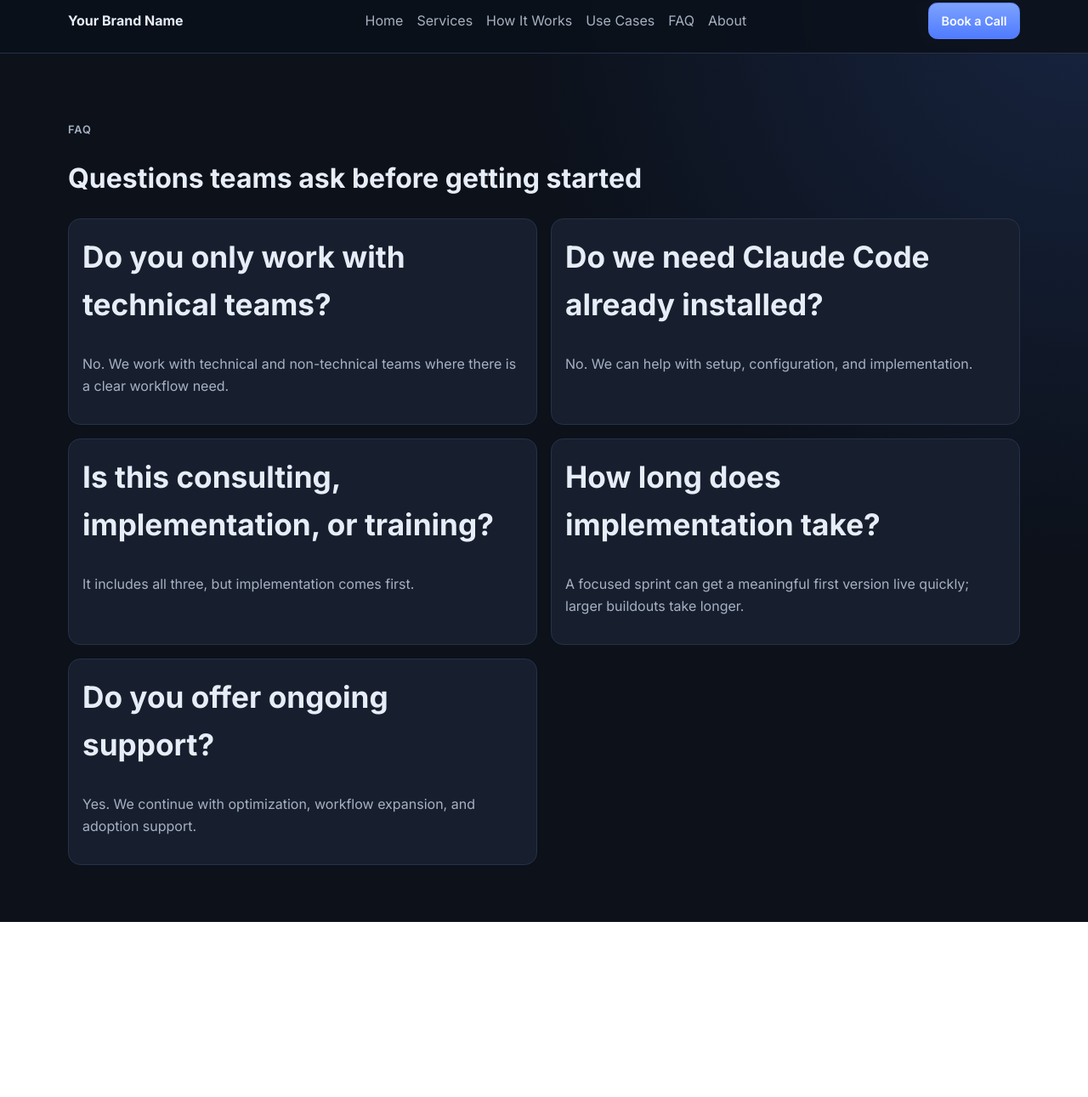
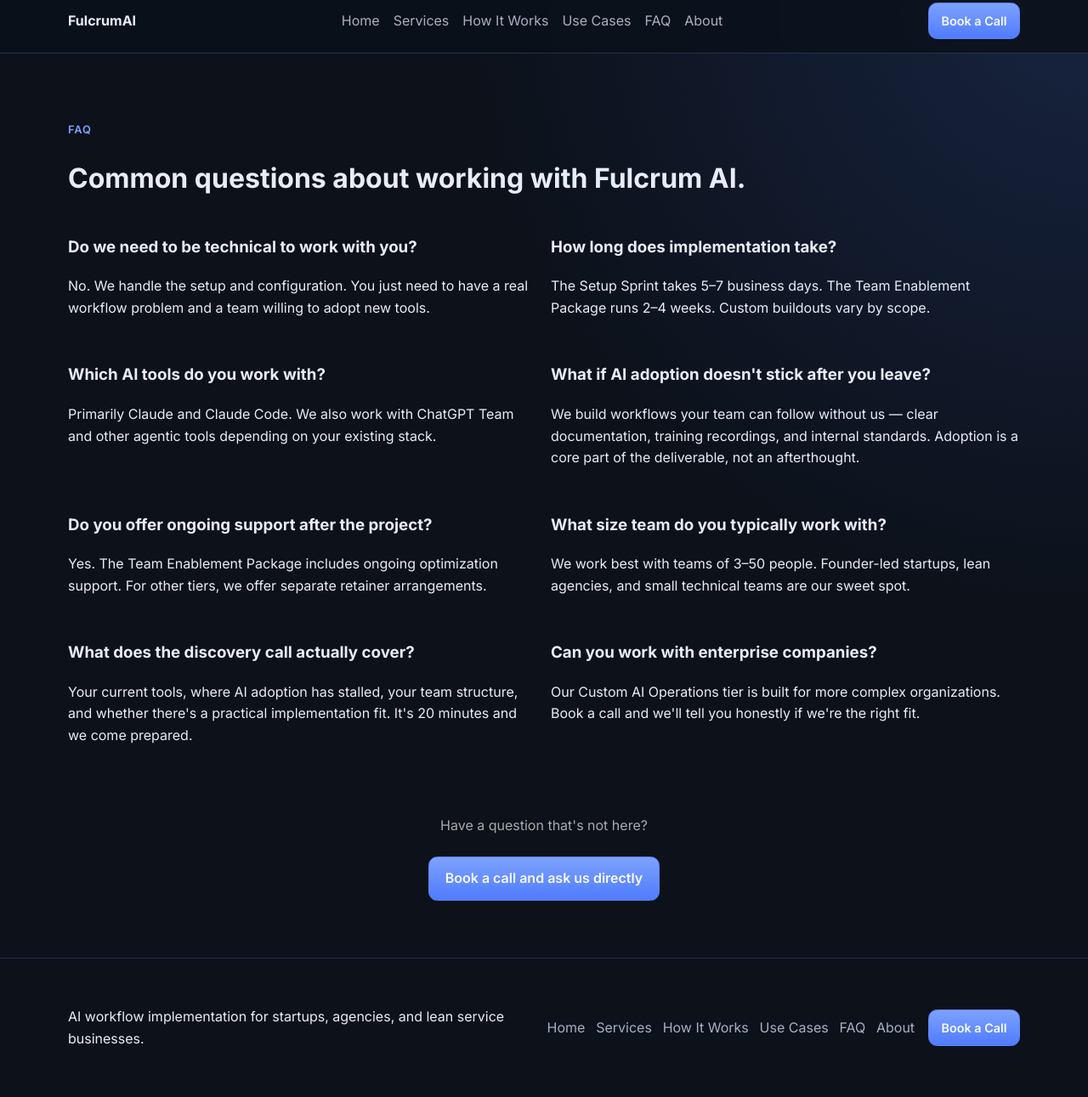
Before and after one commit to armandosanjh0-jpg/B2B-Ai-implementation, a plain HTML site: page faq.html in a window 1280 px wide. Shown: the part 12-1303 px from the top of the page at 85% size. Before the commit the page ends 1097 px from the top, so only its background shows below. Drawn offline with Linux system fonts and the light colour scheme.

Commit message:
Revise FAQ page content and branding

```diff
--- a/faq.html
+++ b/faq.html
@@ -1,18 +1,33 @@
 <!DOCTYPE html>
 <html lang="en">
-  <head><meta charset="UTF-8" /><meta name="viewport" content="width=device-width, initial-scale=1.0" /><title>FAQ | Your Brand Name</title><link rel="preconnect" href="https://fonts.googleapis.com" /><link rel="preconnect" href="https://fonts.gstatic.com" crossorigin /><link href="https://fonts.googleapis.com/css2?family=Inter:wght@400;500;600;700;800&display=swap" rel="stylesheet" /><link rel="stylesheet" href="styles.css" /></head>
+<head>
+<meta charset="UTF-8" /><meta name="viewport" content="width=device-width, initial-scale=1.0" />
+<title>FAQ | Fulcrum AI</title>
+<link rel="preconnect" href="https://fonts.googleapis.com" /><link rel="preconnect" href="https://fonts.gstatic.com" crossorigin />
+<link href="https://fonts.googleapis.com/css2?family=Inter:wght@400;500;600;700;800&display=swap" rel="stylesheet" />
+<link rel="stylesheet" href="styles.css" />
+</head>
 <body>
-    <header class="site-header"><nav class="container nav"><a class="logo" href="index.html">Your Brand Name</a><ul class="nav-links"><li><a href="index.html">Home</a></li><li><a href="services.html">Services</a></li><li><a href="how-it-works.html">How It Works</a></li><li><a href="use-cases.html">Use Cases</a></li><li><a href="faq.html">FAQ</a></li><li><a href="about.html">About</a></li></ul><a class="btn btn-small" href="book-a-call.html">Book a Call</a></nav></header>
+<header class="site-header"><nav class="container nav"><a class="logo" href="index.html">Fulcrum<span>AI</span></a><ul class="nav-links"><li><a href="index.html">Home</a></li><li><a href="services.html">Services</a></li><li><a href="how-it-works.html">How It Works</a></li><li><a href="use-cases.html">Use Cases</a></li><li><a href="faq.html">FAQ</a></li><li><a href="about.html">About</a></li></ul><a class="btn btn-small" href="book-a-call.html">Book a Call</a></nav></header>
 <main class="container section">
+  <div class="page-hero">
     <p class="section-label">FAQ</p>
-      <h1>Questions teams ask before getting started</h1>
+    <h1>Common questions about working with Fulcrum AI.</h1>
+  </div>
   <div class="faq-list">
-        <article class="card"><h2>Do you only work with technical teams?</h2><p>No. We work with technical and non-technical teams where there is a clear workflow need.</p></article>
-        <article class="card"><h2>Do we need Claude Code already installed?</h2><p>No. We can help with setup, configuration, and implementation.</p></article>
-        <article class="card"><h2>Is this consulting, implementation, or training?</h2><p>It includes all three, but implementation comes first.</p></article>
-        <article class="card"><h2>How long does implementation take?</h2><p>A focused sprint can get a meaningful first version live quickly; larger buildouts take longer.</p></article>
-        <article class="card"><h2>Do you offer ongoing support?</h2><p>Yes. We continue with optimization, workflow expansion, and adoption support.</p></article>
+    <div class="faq-item"><h3>Do we need to be technical to work with you?</h3><p>No. We handle the setup and configuration. You just need to have a real workflow problem and a team willing to adopt new tools.</p></div>
+    <div class="faq-item"><h3>How long does implementation take?</h3><p>The Setup Sprint takes 5–7 business days. The Team Enablement Package runs 2–4 weeks. Custom buildouts vary by scope.</p></div>
+    <div class="faq-item"><h3>Which AI tools do you work with?</h3><p>Primarily Claude and Claude Code. We also work with ChatGPT Team and other agentic tools depending on your existing stack.</p></div>
+    <div class="faq-item"><h3>What if AI adoption doesn't stick after you leave?</h3><p>We build workflows your team can follow without us — clear documentation, training recordings, and internal standards. Adoption is a core part of the deliverable, not an afterthought.</p></div>
+    <div class="faq-item"><h3>Do you offer ongoing support after the project?</h3><p>Yes. The Team Enablement Package includes ongoing optimization support. For other tiers, we offer separate retainer arrangements.</p></div>
+    <div class="faq-item"><h3>What size team do you typically work with?</h3><p>We work best with teams of 3–50 people. Founder-led startups, lean agencies, and small technical teams are our sweet spot.</p></div>
+    <div class="faq-item"><h3>What does the discovery call actually cover?</h3><p>Your current tools, where AI adoption has stalled, your team structure, and whether there's a practical implementation fit. It's 20 minutes and we come prepared.</p></div>
+    <div class="faq-item"><h3>Can you work with enterprise companies?</h3><p>Our Custom AI Operations tier is built for more complex organizations. Book a call and we'll tell you honestly if we're the right fit.</p></div>
+  </div>
+  <div style="text-align:center;margin-top:4rem;">
+    <p style="color:#aaa;margin-bottom:1.5rem;">Have a question that's not here?</p>
+    <a class="btn" href="book-a-call.html">Book a call and ask us directly</a>
   </div>
 </main>
-  </body>
-</html>
+<footer class="site-footer"><div class="container footer-grid"><p>AI workflow implementation for startups, agencies, and lean service businesses.</p><ul><li><a href="index.html">Home</a></li><li><a href="services.html">Services</a></li><li><a href="how-it-works.html">How It Works</a></li><li><a href="use-cases.html">Use Cases</a></li><li><a href="faq.html">FAQ</a></li><li><a href="about.html">About</a></li></ul><a class="btn btn-small" href="book-a-call.html">Book a Call</a></div></footer>
+</body></html>
```
Lines whose indentation alone changed are shown as unchanged.
